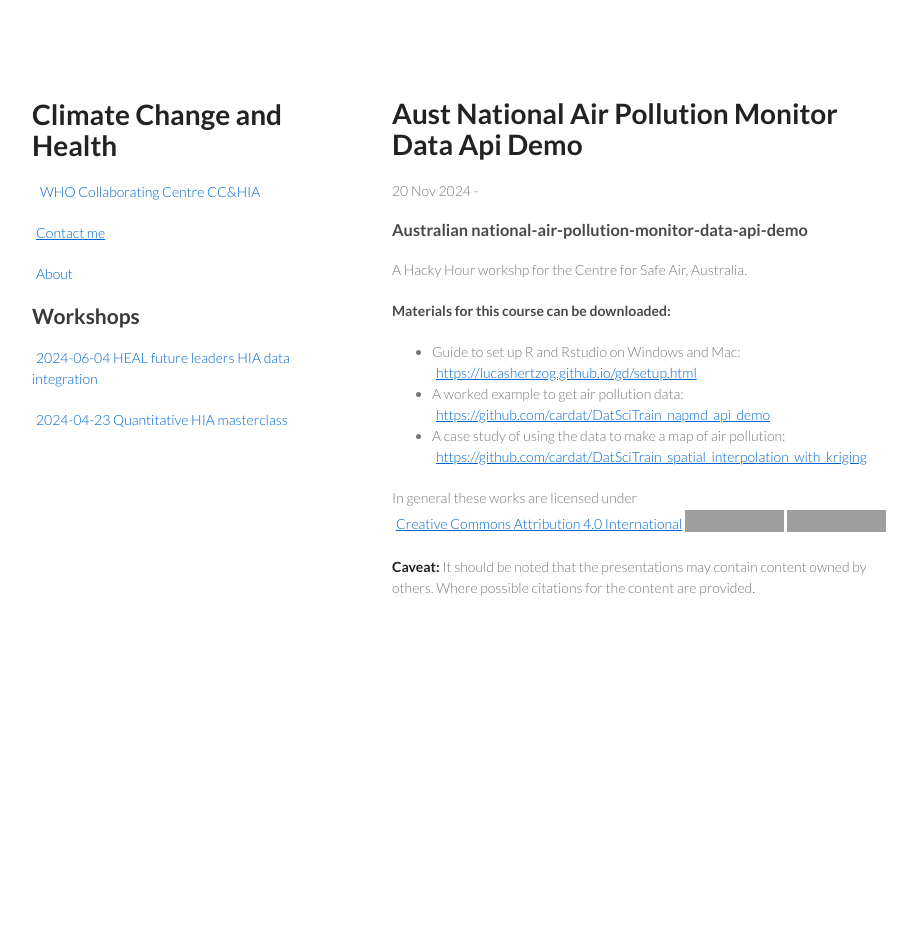
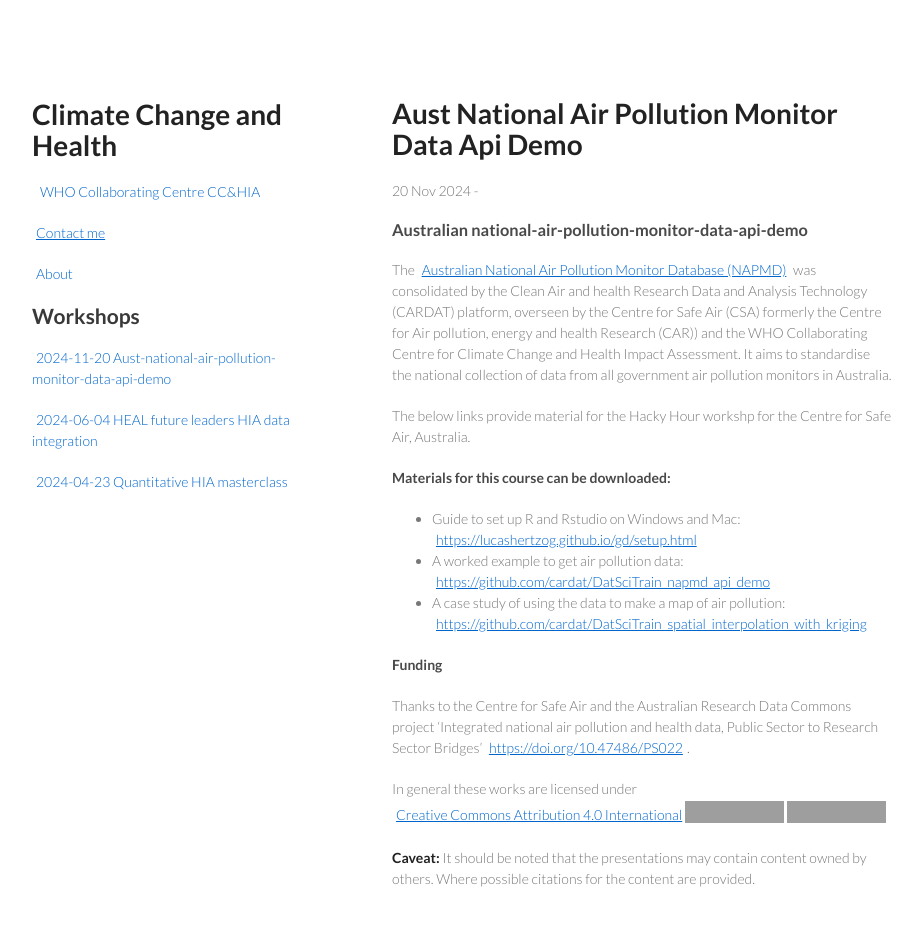
Before and after one commit to climate-change-and-health/workshops, a Jekyll site: the page built from _posts/2024-11-20-aust-national-air-pollution-monitor-data-api-demo.md, in a window 1280 px wide and 959 px high. Shown: the top 926 px of the window, without its empty margins (178-1100 px from the left). Built offline with Jekyll 4.4.1, drawn with Linux system fonts in a browser that asks for light colours; grey boxes are pictures that could not be loaded.

Commit message:
add funding statement

```diff
--- a/_layouts/defaultposts.html
+++ b/_layouts/defaultposts.html
@@ -26,6 +26,8 @@
        <a href= "/workshops/about.html", class="no-underline">About</a>
        <p></p>
        <h2>Workshops</h2>
+      <p></p>
+      <a href= "/workshops/2024/11/20/aust-national-air-pollution-monitor-data-api-demo.html", class="no-underline">2024-11-20 Aust-national-air-pollution-monitor-data-api-demo</a>
        <p></p>
        <a href= "/workshops/2024/06/01/heal-future-leaders-hia-data-integration.html", class="no-underline">2024-06-04 HEAL future leaders HIA data integration</a>
        <p></p>
--- a/_posts/2024-11-20-aust-national-air-pollution-monitor-data-api-demo.md
+++ b/_posts/2024-11-20-aust-national-air-pollution-monitor-data-api-demo.md
@@ -6,15 +6,22 @@ date: 2024-11-20
 
 ### Australian national-air-pollution-monitor-data-api-demo
 
-A Hacky Hour workshp for the Centre for Safe Air, Australia.
+The [Australian National Air Pollution Monitor Database (NAPMD)](https://cardat.github.io/napmdtools/index.html) was consolidated by the
+Clean Air and health Research Data and Analysis Technology (CARDAT) platform, overseen by the Centre for Safe Air (CSA)
+formerly the Centre for Air pollution, energy and health Research (CAR)) and the WHO Collaborating Centre for Climate Change and Health Impact Assessment.
+It aims to standardise the national collection of data from all government air pollution monitors in Australia.
 
+The below links provide material for the Hacky Hour workshp for the Centre for Safe Air, Australia.
 
 #### Materials for this course can be downloaded:
 - Guide to set up R and Rstudio on Windows and Mac: [https://lucashertzog.github.io/gd/setup.html](https://lucashertzog.github.io/gd/setup.html)
 - A worked example to get air pollution data: [https://github.com/cardat/DatSciTrain_napmd_api_demo](https://github.com/cardat/DatSciTrain_napmd_api_demo)
 - A case study of using the data to make a map of air pollution: [https://github.com/cardat/DatSciTrain_spatial_interpolation_with_kriging](https://github.com/cardat/DatSciTrain_spatial_interpolation_with_kriging)
 
+#### Funding
 
+Thanks to the Centre for Safe Air and the Australian Research Data Commons project 'Integrated national air pollution and health data, Public Sector to Research Sector Bridges'
+[https://doi.org/10.47486/PS022](https://doi.org/10.47486/PS022).
 
 <p xmlns:cc="http://creativecommons.org/ns#" >In general these works are licensed under <a href="https://creativecommons.org/licenses/by/4.0/?ref=chooser-v1" target="_blank" rel="license noopener noreferrer" style="display:inline-block;">Creative Commons Attribution 4.0 International<img style="height:22px!important;margin-left:3px;vertical-align:text-bottom;" src="https://mirrors.creativecommons.org/presskit/icons/cc.svg?ref=chooser-v1" alt=""><img style="height:22px!important;margin-left:3px;vertical-align:text-bottom;" src="https://mirrors.creativecommons.org/presskit/icons/by.svg?ref=chooser-v1" alt=""></a></p>
 
```
